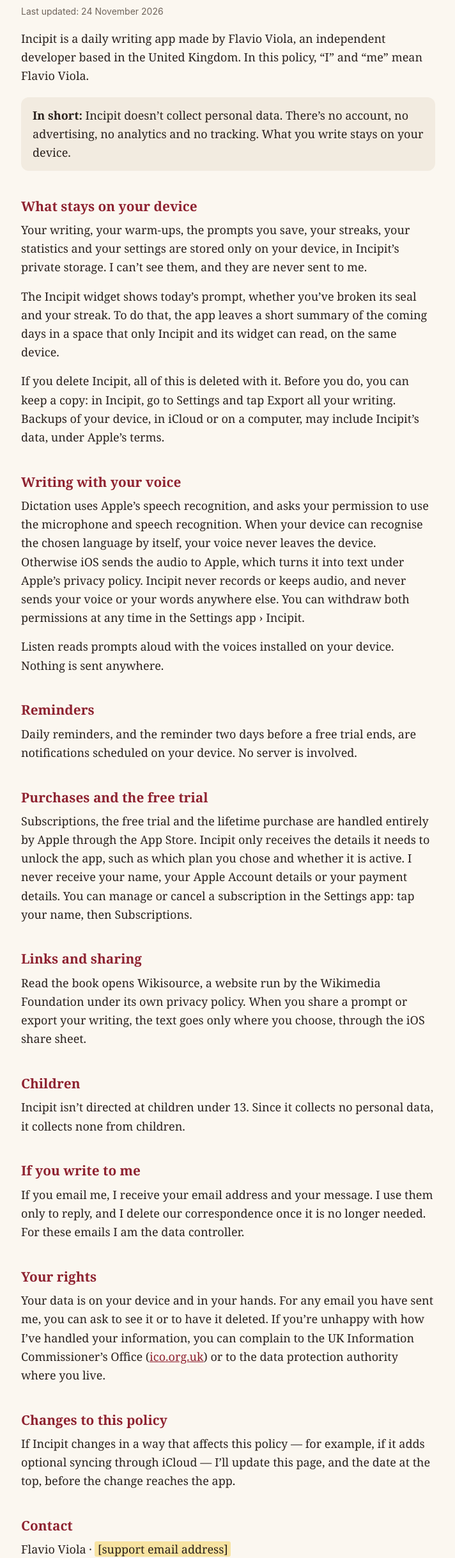
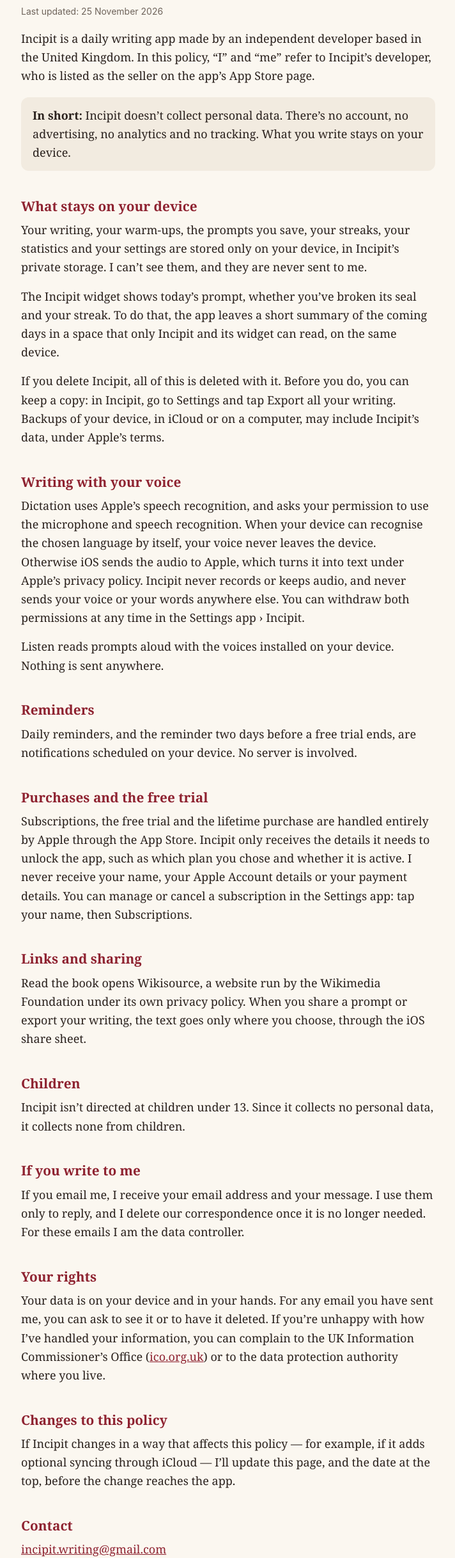
Before and after one commit to incipit-writing/incipit-writing.github.io, a plain HTML site: page privacy.html in a window 1280 px wide. Shown: the part 208-2643 px from the top of the page at 64% size, without its empty margins (283-995 px from the left). Drawn offline with Linux system fonts and the light colour scheme.

Commit message:
Add files via upload

```diff
--- a/privacy.html
+++ b/privacy.html
@@ -48,8 +48,8 @@ footer a{color:var(--muted)}
 </nav>
 <main>
 <h1>Privacy Policy</h1>
-<p class="updated">Last updated: 24 November 2026</p>
-<p>Incipit is a daily writing app made by Flavio Viola, an independent developer based in the United Kingdom. In this policy, “I” and “me” mean Flavio Viola.</p>
+<p class="updated">Last updated: 25 November 2026</p>
+<p>Incipit is a daily writing app made by an independent developer based in the United Kingdom. In this policy, “I” and “me” refer to Incipit’s developer, who is listed as the seller on the app’s App Store page.</p>
 <p class="summary"><strong>In short:</strong> Incipit doesn’t collect personal data. There’s no account, no advertising, no analytics and no tracking. What you write stays on your device.</p>
 
 <h2>What stays on your device</h2>
@@ -83,11 +83,11 @@ footer a{color:var(--muted)}
 <p>If Incipit changes in a way that affects this policy — for example, if it adds optional syncing through iCloud — I’ll update this page, and the date at the top, before the change reaches the app.</p>
 
 <h2>Contact</h2>
-<p>Flavio Viola · <mark>[support email address]</mark></p>
+<p><a href="mailto:incipit.writing@gmail.com">incipit.writing@gmail.com</a></p>
 </main>
 <footer>
 <a href="index.html">Help</a> · <a href="privacy.html">Privacy Policy</a> · <a href="https://www.apple.com/legal/internet-services/itunes/dev/stdeula/">Terms of Use</a><br>
-© 2026 Flavio Viola
+© 2026 Incipit
 </footer>
 </div>
 </body>
```
Also changed, not shown: index.html (+2 -2 lines).
